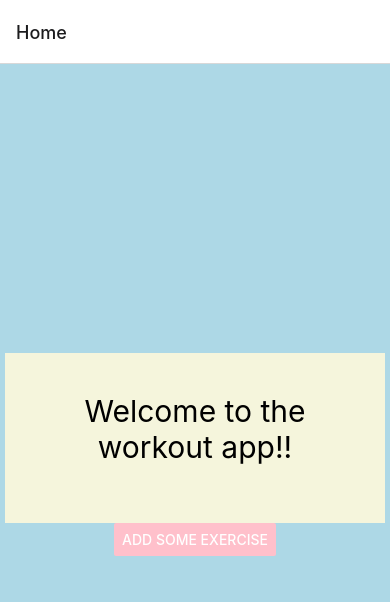
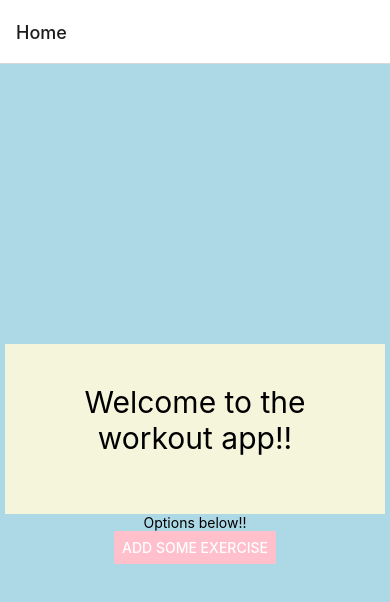
Before and after one commit to lmelo031/MobilePortfolio2, a React Native app in the folder portfolio2/: screen /Home in a window 390 px wide. Shown: the top 602 px of the page. Built offline with nearby package versions, Linux system fonts and the light colour scheme.

Commit message:
April 24, 2022 6:02 PM

```diff
--- a/portfolio2/HomeScreen.js
+++ b/portfolio2/HomeScreen.js
@@ -10,6 +10,9 @@ class HomeScreen extends React.Component {
       <View style={styles.container}>
         <Text style={styles.rectangle}>
         Welcome to the workout app!!
+        </Text>
+        <Text style={styles.square}>
+        Options below!!
         </Text>
         <Button
           title="Add some exercise"
@@ -40,7 +43,6 @@ class HomeScreen extends React.Component {
             padding: 40,
             fontSize: 30,
 
-
           },
       });
 
```
